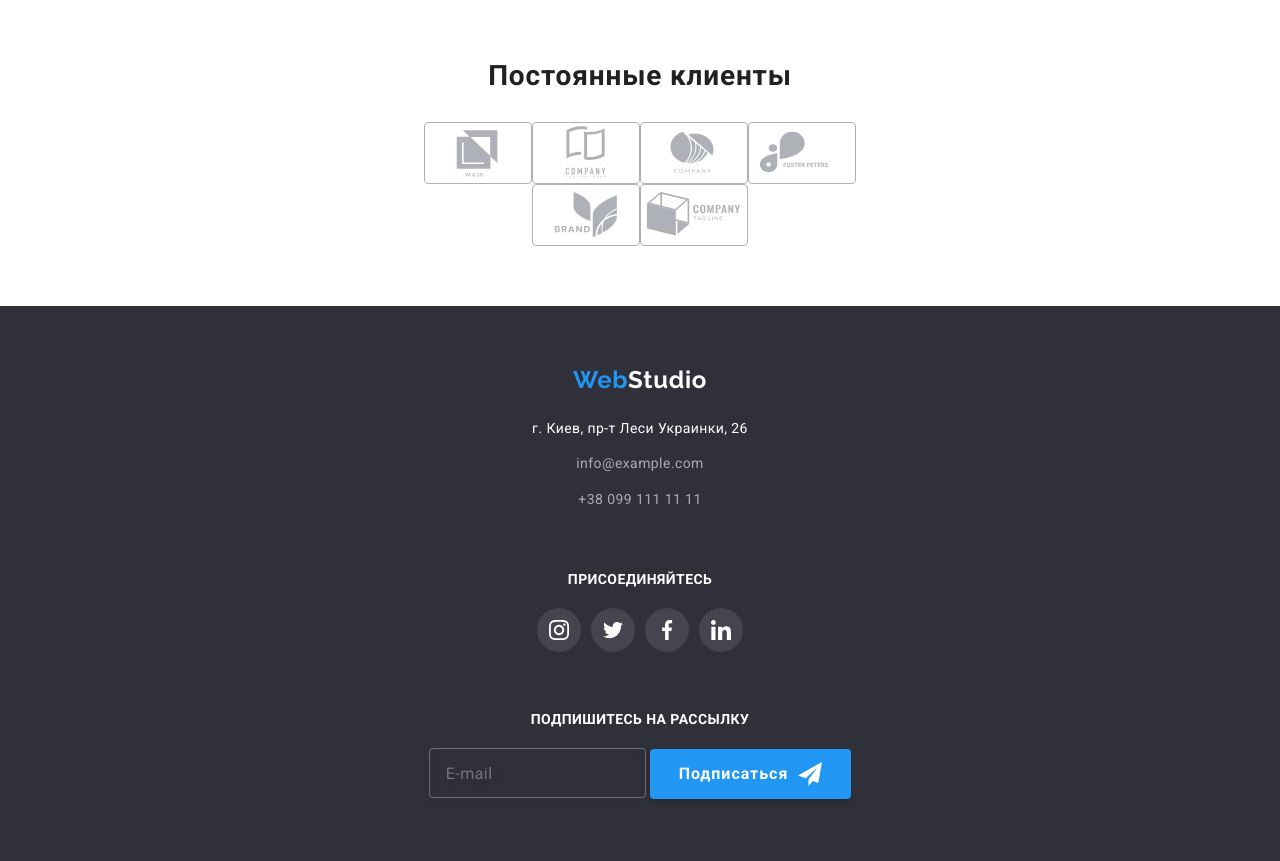
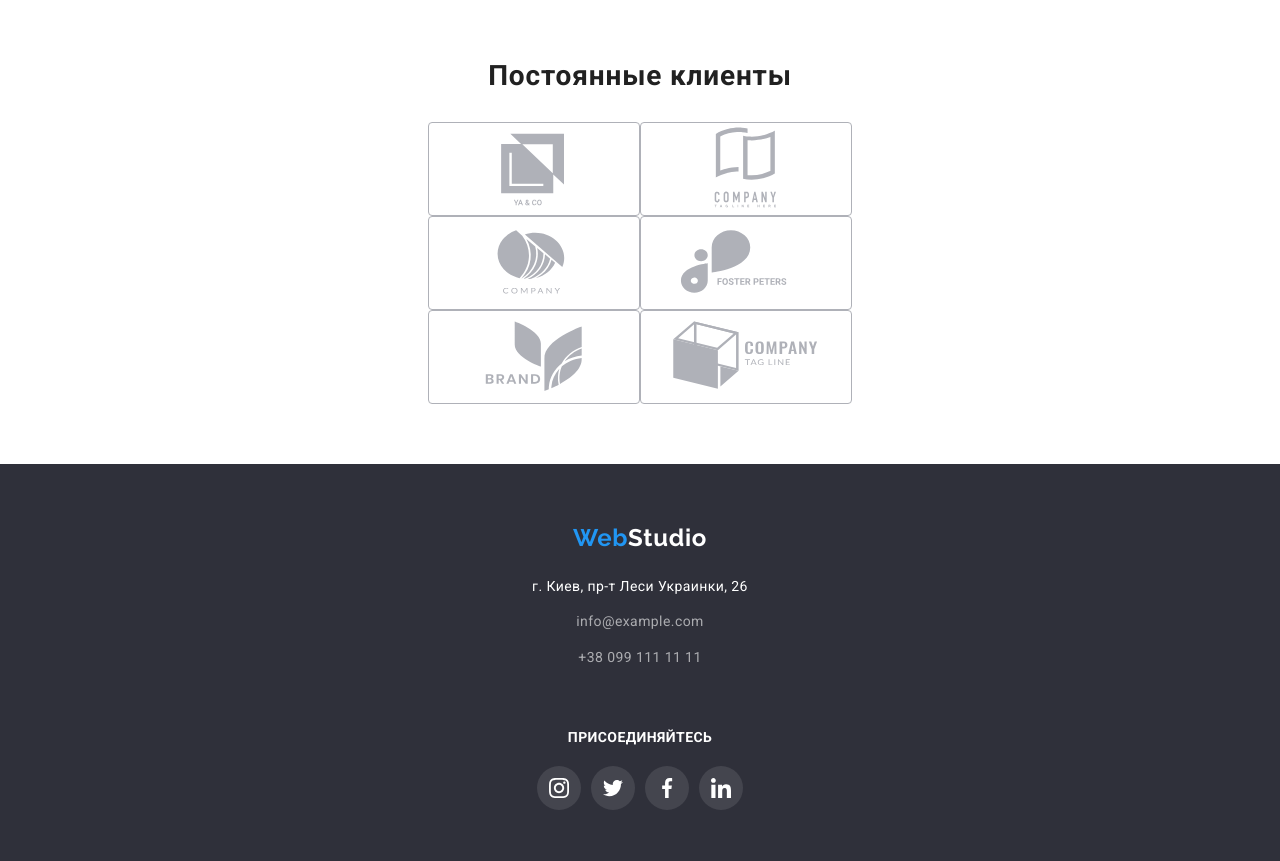
Before and after one commit to RustDzhur/Web-studio, a plain HTML site: page index.html in a window 1280 px wide. Shown: the part 4280-5141 px from the top of the page. Drawn offline with Linux system fonts and the light colour scheme.

Commit message:
fix bags

```diff
--- a/sass/components/_clients.scss
+++ b/sass/components/_clients.scss
@@ -1,15 +1,12 @@
 @import "../utils/vars";
 .clients {
-    max-width: 480px;
+    width: 100%;
     display: flex;
     //flex-wrap: wrap;
-        max-width: 480px;
         align-items: center;
         justify-content: center;
         flex-wrap: wrap;
     &__link {
-        max-width: 210px;
-        max-height: 92px;
         color: #AFB1B8;
         border: 1px solid #AFB1B8;
         border-radius: 4px;
@@ -23,8 +20,8 @@
         }
     }
     &__icon {
-        max-width: 106px;
-        max-height: 60px;
+        max-width: 210px;
+        max-height: 92px;
         fill: currentColor;
     }
 }
--- a/sass/components/_footer.scss
+++ b/sass/components/_footer.scss
@@ -109,7 +109,7 @@
     }
     &__input {
         margin-bottom: 60px;
-        max-width: 450px;
+        width: 100%;
         height: 50px;
         background-color: inherit;
 
--- a/sass/components/_modal.scss
+++ b/sass/components/_modal.scss
@@ -26,8 +26,8 @@
     margin: 0;
     padding: 0;
 
-    height: 609px;
-    width: 450px;
+    max-height: 609px;
+    max-width: 450px;
     background-color: #ffffff;
 
     background: #ffffff;
```
Also changed, not shown: css/main.css, css/main.min.css, 2 other files.
